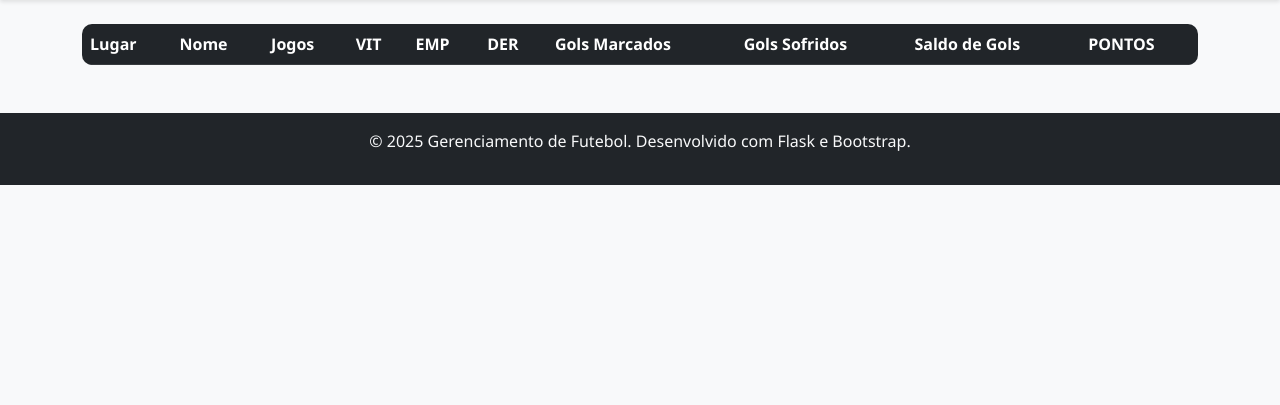
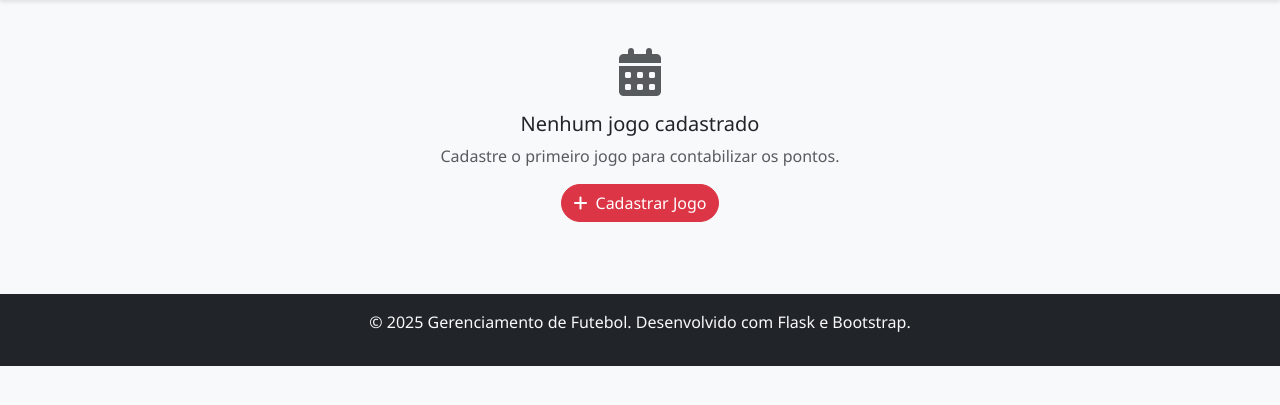
Before and after one commit to MiguelWilliam-IF/PPI-Prova-Pratica-2bim, a Flask app: template app/templates/classificacao/index.html in a window 1280 px wide. Shown: the part 62-467 px from the top of the page. Run offline with Flask 3, Linux system fonts and the light colour scheme; the template is opened without the code that fills it, so the values that code supplies are empty.

Commit message:
inicio aula 021025

```diff
--- a/app/templates/classificacao/index.html
+++ b/app/templates/classificacao/index.html
@@ -4,6 +4,8 @@
 
 {% block content %}
 
+{% if placar %}
+<div class="table-responsive">
 <table class="table table-striped table-dark table-hover">
   <thead>
     <tr>
@@ -36,5 +38,16 @@
     {% endfor %}
   </tbody>
 </table>
+</div>
+{% else %}
+<div class="text-center py-4">
+  <i class="fas fa-calendar-alt fa-3x text-muted mb-3"></i>
+  <h5>Nenhum jogo cadastrado</h5>
+  <p class="text-muted">Cadastre o primeiro jogo para contabilizar os pontos.</p>
+  <a href="{{ url_for('jogos_create') }}" class="btn btn-danger">
+      <i class="fas fa-plus me-2"></i>Cadastrar Jogo
+  </a>
+</div>
+{% endif %}
 
 {% endblock %}
```
